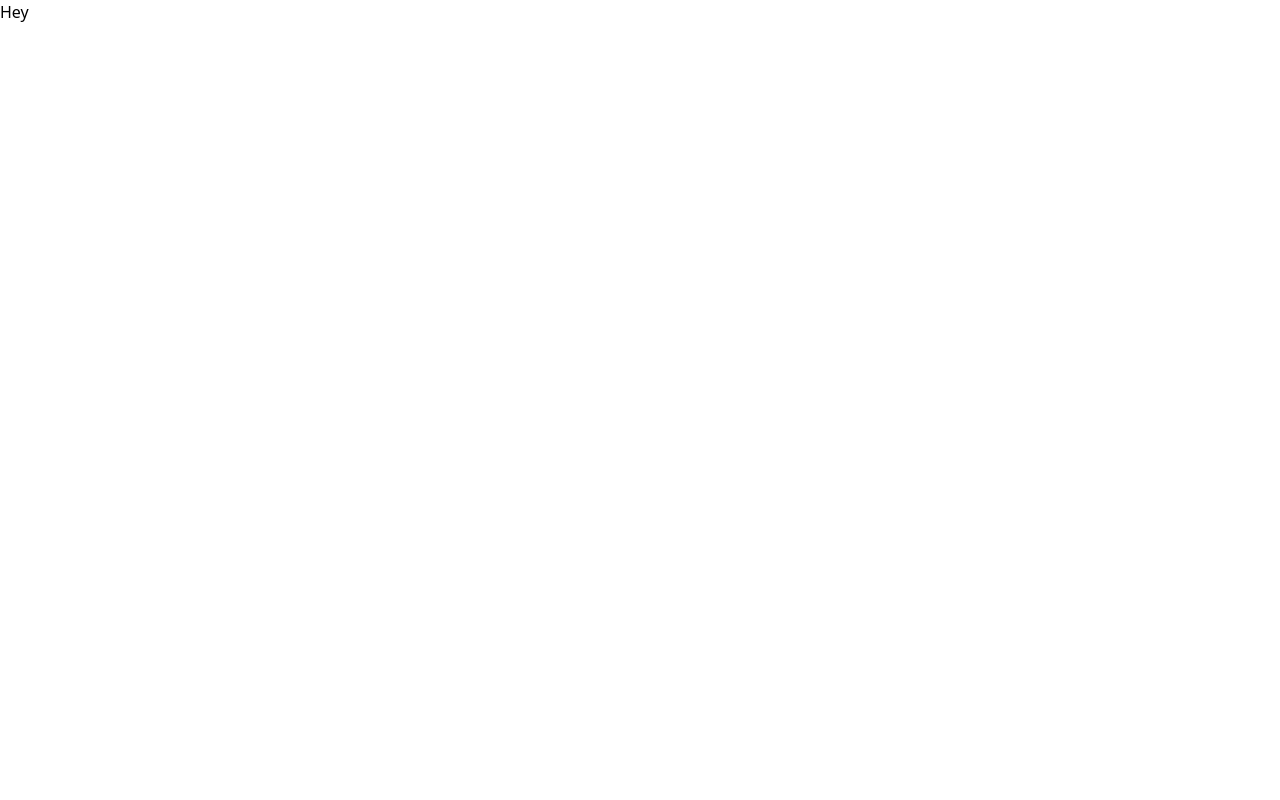
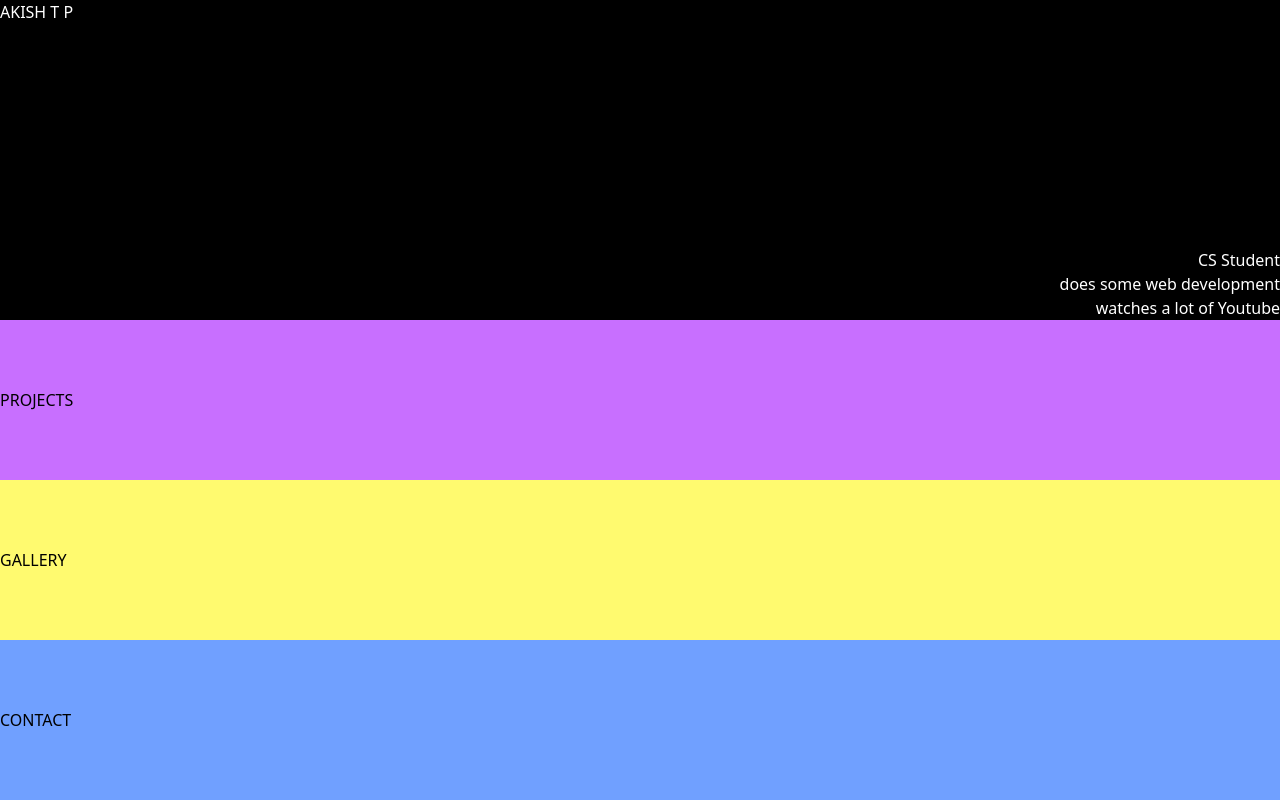
Before and after one commit to akishtp/akishtp, an Astro site: page / in a window 1280 px wide. Built offline with nearby package versions, Linux system fonts and the light colour scheme; Astro itself is replaced by a stand-in of ours.

Commit message:
📄: Created pages

```diff
--- a/src/pages/index.astro
+++ b/src/pages/index.astro
@@ -10,7 +10,17 @@
 		<meta name="generator" content={Astro.generator} />
 		<title>Astro</title>
 	</head>
-	<body>
-		<h1>Hey</h1>
+	<body class="bg-black text-white h-screen">
+		<div class="h-2/5 flex flex-col justify-between">
+			<div>AKISH T P</div>
+			<div class="flex items-end flex-col">
+				<div>CS Student</div>
+				<div>does some web development</div>
+				<div>watches a lot of Youtube</div>
+			</div>
+		</div>
+		<div class="flex items-center h-1/5 overflow-hidden border-black bg-[#c86fff] text-black">PROJECTS</div>
+		<div class="flex items-center h-1/5 overflow-hidden border-black bg-[#fffa6f] text-black">GALLERY</div>
+		<div class="flex items-center h-1/5 overflow-hidden border-black bg-[#70a0ff] text-black">CONTACT</div>
 	</body>
 </html>
```
Also changed, not shown: src/pages/contact.astro (added), src/pages/gallery.astro (added), src/pages/projects.astro (added), src/pages/youtube.astro (added).
